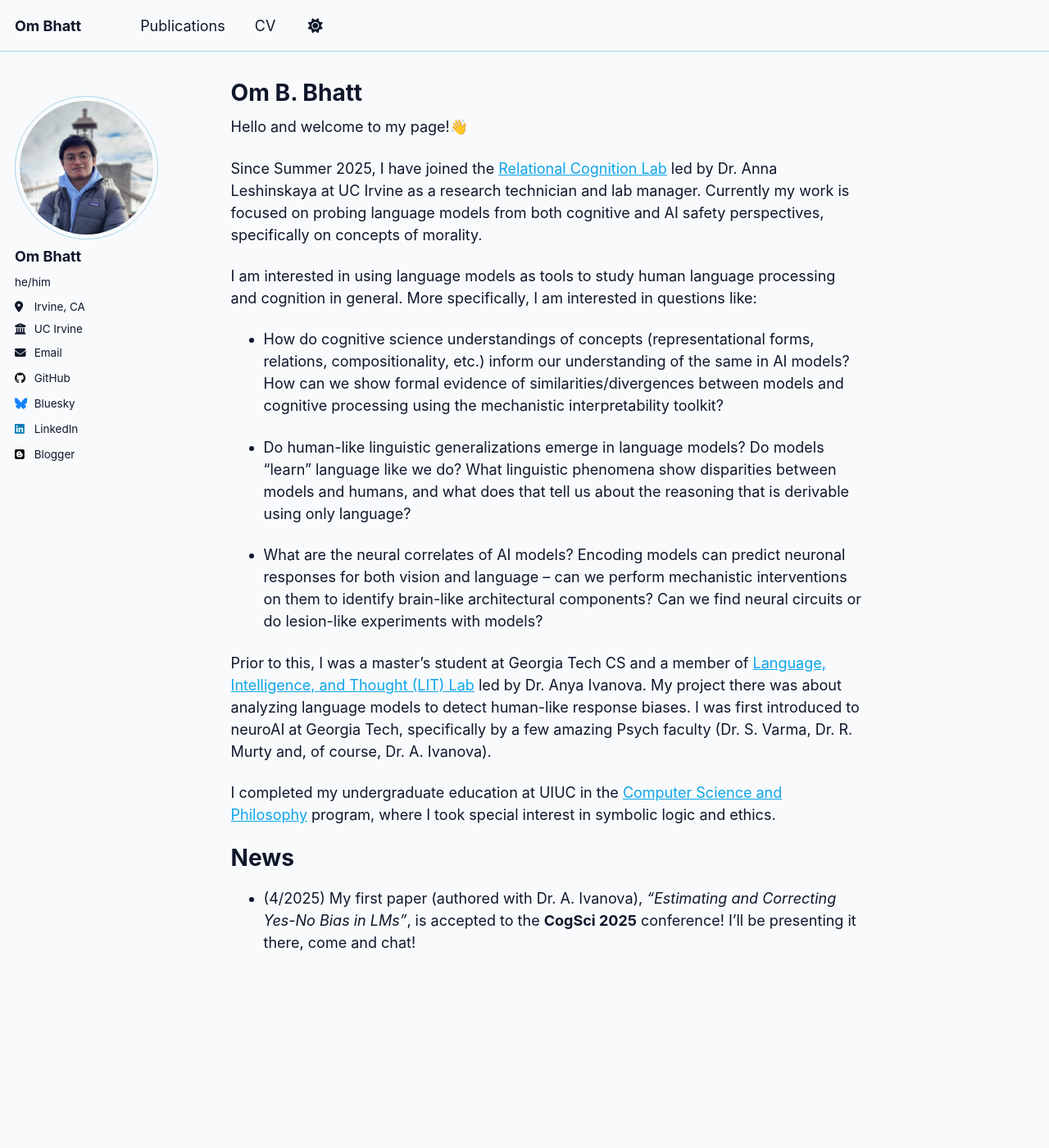
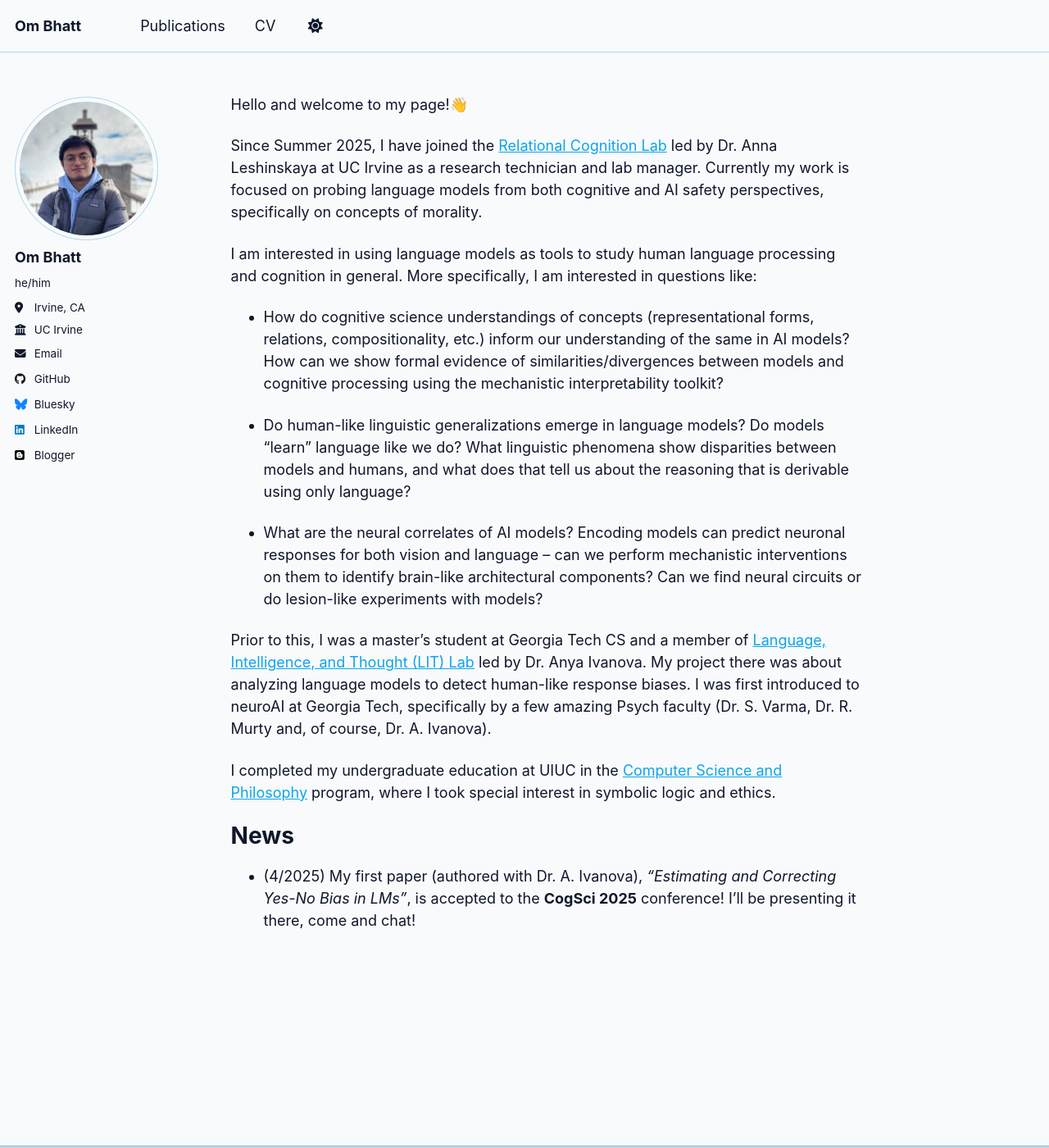
Before and after one commit to ombbhatt/ombbhatt.github.io, a Jekyll site: the page built from _pages/about.md, in a window 1280 px wide and 1400 px high. Shown: the whole window at 82% size. Built offline with Jekyll 4.4.1, drawn with Linux system fonts in a browser that asks for light colours.

Commit message:
fixed masthead, added middle initial, removed about title

```diff
--- a/_pages/about.md
+++ b/_pages/about.md
@@ -1,6 +1,6 @@
 ---
 permalink: /
-title: "Om B. Bhatt"
+title: ""
 author_profile: true
 redirect_from:
   - /about/
--- a/_sass/layout/_masthead.scss
+++ b/_sass/layout/_masthead.scss
@@ -4,8 +4,8 @@
 
 .masthead {
   position: fixed;
-  background: var(--global-masthead-bg-color);
-  height: fit-content;
+  background: var(--global-bg-color);
+  height: 64px;
   top: 0;
   width: 100%;
 
@@ -19,7 +19,7 @@
     content: "";
     position: absolute;
     bottom: 0;
-    height: 1px;
+    height: 1.5px;
     background: var(--global-border-color);
     width: 100%;
   }
@@ -55,7 +55,7 @@
 }
 
 .masthead__menu-item {
-  background-color: var(--global-masthead-bg-color);
+  background-color: var(--global-bg-color);
   display: block;
   list-style-type: none;
   white-space: nowrap;
```
Also changed, not shown: talkmap/leaflet_dist/MarkerCluster.Default.css (line endings or trailing spaces), talkmap/leaflet_dist/MarkerCluster.css (line endings or trailing spaces), talkmap/leaflet_dist/leaflet.markercluster-src.js (line endings or trailing spaces), talkmap/leaflet_dist/leaflet.markercluster.js, talkmap/leaflet_dist/screen.css (line endings or trailing spaces), talkmap/map.html (line endings or trailing spaces), talkmap/org-locations.js (line endings or trailing spaces), 1 other file.
